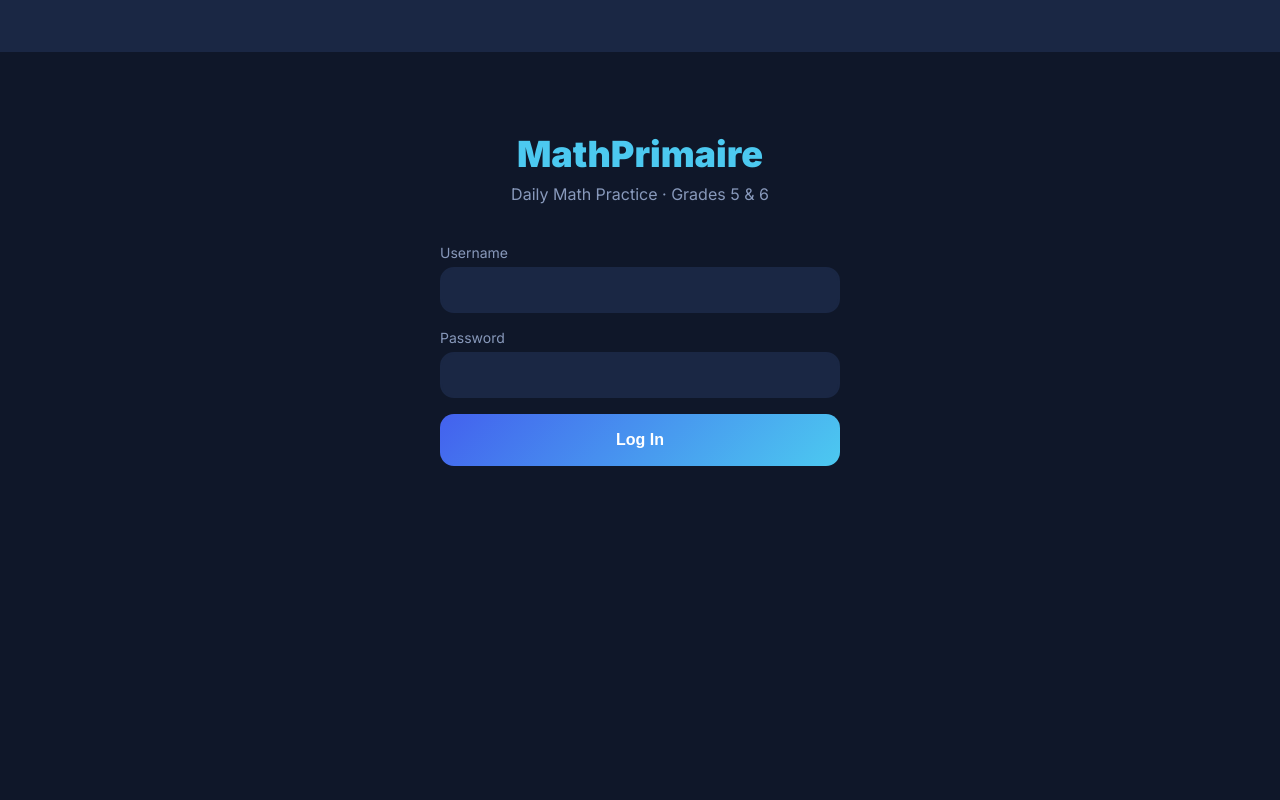
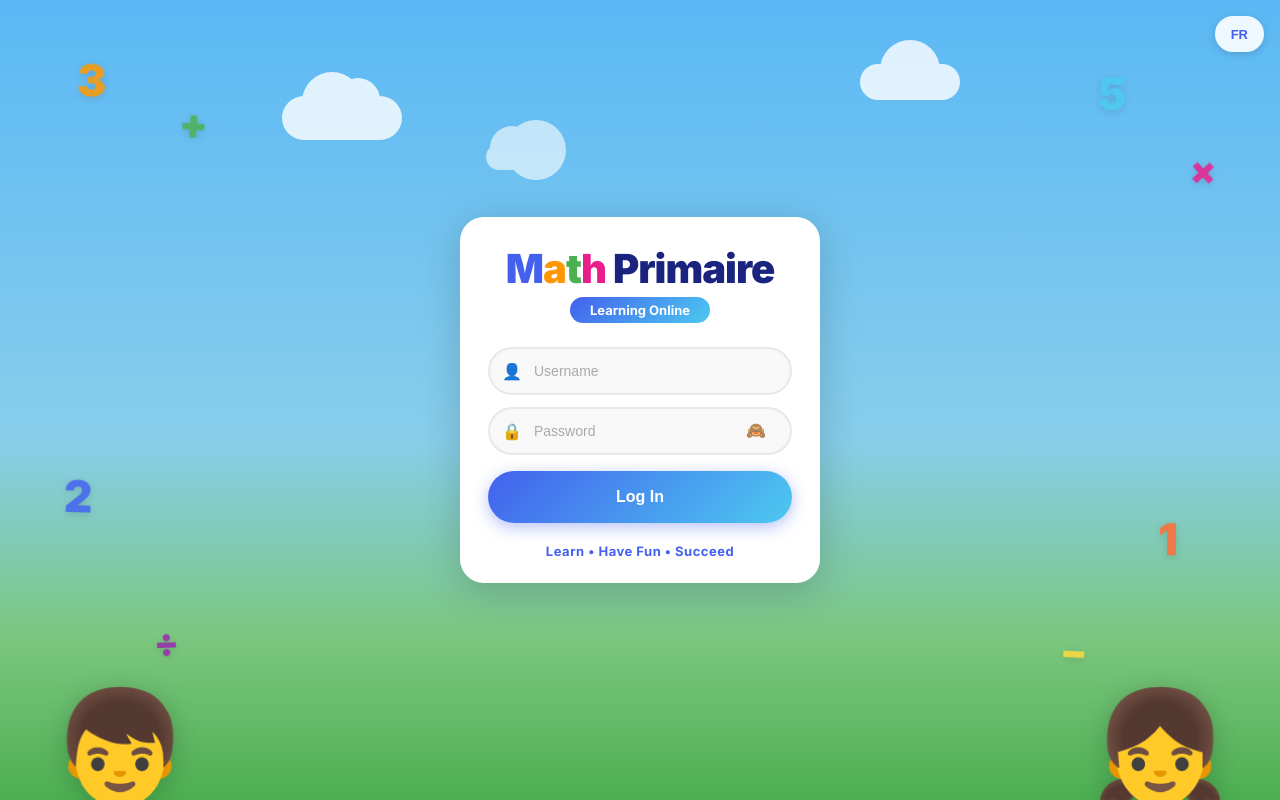
Before and after one commit to dmitriykryukov/primary-math, a SvelteKit app: page / in a window 1280 px wide. Built offline with nearby package versions, Linux system fonts and the light colour scheme; no server answers.

Commit message:
change ui auth

```diff
--- a/src/routes/+layout.svelte
+++ b/src/routes/+layout.svelte
@@ -20,11 +20,14 @@
   <link rel="icon" href="/favicon.ico" />
 </svelte:head>
 
-<TopBar />
-<main>
+{#if page.url.pathname !== '/'}
+  <TopBar />
+{/if}
+<main class:login-main={page.url.pathname === '/'}>
   {@render children()}
 </main>
 
 <style>
   main { max-width: 800px; margin: 0 auto; padding: 20px 16px; }
+  main.login-main { max-width: 100%; padding: 0; margin: 0; }
 </style>
--- a/src/routes/+page.svelte
+++ b/src/routes/+page.svelte
@@ -1,5 +1,5 @@
 <script lang="ts">
-  import { t, lang } from '$lib/i18n/index';
+  import { t, lang, setLang } from '$lib/i18n/index';
   import { login, authStore } from '$lib/stores/auth';
   import { goto } from '$app/navigation';
 
@@ -7,6 +7,7 @@
   let password = $state('');
   let error = $state('');
   let loading = $state(false);
+  let showPassword = $state(false);
 
   $effect(() => {
     if ($authStore.user) redirectByRole($authStore.user.role);
@@ -33,47 +34,281 @@
   }
 </script>
 
-<div class="login-wrap">
-  <h1>MathPrimaire</h1>
-  <p class="subtitle">
-    {$lang === 'en' ? 'Daily Math Practice · Grades 5 & 6' : 'Pratique quotidienne · 5e et 6e année'}
-  </p>
+<div class="page">
 
-  <form onsubmit={handleSubmit}>
-    <label>
-      {t('username', $lang)}
-      <input bind:value={username} type="text" autocomplete="username" required />
-    </label>
-    <label>
-      {t('password', $lang)}
-      <input bind:value={password} type="password" autocomplete="current-password" required />
-    </label>
-    {#if error}<p class="error">{error}</p>{/if}
-    <button type="submit" disabled={loading} class="btn-primary">
-      {loading ? '…' : t('login', $lang)}
-    </button>
-  </form>
+  <!-- Language toggle -->
+  <button class="lang-btn" onclick={() => setLang($lang === 'en' ? 'fr' : 'en')}>
+    {$lang === 'en' ? 'FR' : 'EN'}
+  </button>
+
+  <!-- Floating math decorations -->
+  <div class="deco" style="top:8%;left:6%;color:#FF9800;animation-delay:0s">3</div>
+  <div class="deco" style="top:14%;left:14%;color:#4CAF50;font-size:42px;animation-delay:0.5s">+</div>
+  <div class="deco" style="top:60%;left:5%;color:#4361EE;animation-delay:1s">2</div>
+  <div class="deco" style="top:78%;left:12%;color:#9C27B0;font-size:36px;animation-delay:1.5s">÷</div>
+  <div class="deco" style="top:10%;right:12%;color:#4CC9F0;animation-delay:0.3s">5</div>
+  <div class="deco" style="top:20%;right:5%;color:#E91E8C;font-size:38px;animation-delay:0.8s">×</div>
+  <div class="deco" style="top:65%;right:8%;color:#FF6B35;animation-delay:1.2s">1</div>
+  <div class="deco" style="top:80%;right:15%;color:#FFD93D;font-size:40px;animation-delay:0.2s">−</div>
+
+  <!-- Clouds -->
+  <div class="cloud" style="top:12%;left:22%"></div>
+  <div class="cloud" style="top:8%;right:25%;width:100px;height:36px"></div>
+  <div class="cloud" style="top:18%;left:38%;width:70px;height:26px;opacity:0.6"></div>
+
+  <!-- Characters -->
+  <div class="char char-left">👦</div>
+  <div class="char char-right">👧</div>
+
+  <!-- Login card -->
+  <div class="card">
+    <!-- Logo -->
+    <div class="logo">
+      <span class="l-blue">M</span><span class="l-orange">a</span><span class="l-green">t</span><span class="l-pink">h</span>
+      <span class="l-purple"> Primaire</span>
+    </div>
+    <div class="subtitle-pill">
+      {$lang === 'en' ? 'Learning Online' : 'Apprentissage en ligne'}
+    </div>
+
+    <!-- Form -->
+    <form onsubmit={handleSubmit}>
+      <div class="field">
+        <span class="field-icon">👤</span>
+        <input
+          type="text"
+          bind:value={username}
+          placeholder={t('username', $lang)}
+          autocomplete="username"
+          required
+        />
+      </div>
+      <div class="field">
+        <span class="field-icon">🔒</span>
+        <input
+          type={showPassword ? 'text' : 'password'}
+          bind:value={password}
+          placeholder={t('password', $lang)}
+          autocomplete="current-password"
+          required
+        />
+        <button
+          type="button"
+          class="eye-btn"
+          onclick={() => showPassword = !showPassword}
+          aria-label="Toggle password visibility"
+        >
+          {showPassword ? '👁' : '🙈'}
+        </button>
+      </div>
+      {#if error}<p class="error">{error}</p>{/if}
+      <button type="submit" class="btn-login" disabled={loading}>
+        {loading ? '…' : t('login', $lang)}
+      </button>
+    </form>
+
+    <!-- Tagline -->
+    <p class="tagline">
+      {$lang === 'en'
+        ? 'Learn • Have Fun • Succeed'
+        : 'Apprendre • S\'amuser • Réussir'}
+    </p>
+  </div>
+
 </div>
 
 <style>
-  .login-wrap {
-    max-width: 400px; margin: 60px auto; text-align: center;
+  :global(body) { background: #5bb8f5; }
+
+  .page {
+    min-height: 100dvh;
+    background: linear-gradient(180deg, #5bb8f5 0%, #87CEEB 55%, #7BC67E 80%, #4CAF50 100%);
+    display: flex;
+    align-items: center;
+    justify-content: center;
+    position: relative;
+    overflow: hidden;
+    padding: 20px;
   }
-  h1 { font-size: 36px; font-weight: 900; color: var(--accent); margin-bottom: 8px; }
-  .subtitle { color: var(--muted); margin-bottom: 40px; }
-  form { display: flex; flex-direction: column; gap: 16px; text-align: left; }
-  label { display: flex; flex-direction: column; gap: 6px; font-size: 14px; color: var(--muted); }
-  input {
-    background: var(--surface); border: 2px solid var(--surface);
-    color: var(--text); border-radius: var(--radius); padding: 12px 16px;
-    font-size: 16px; min-height: 44px;
+
+  /* Language toggle */
+  .lang-btn {
+    position: absolute;
+    top: 16px;
+    right: 16px;
+    background: rgba(255,255,255,0.9);
+    border: none;
+    border-radius: 999px;
+    padding: 6px 16px;
+    font-size: 13px;
+    font-weight: 800;
+    color: #4361EE;
+    cursor: pointer;
+    z-index: 10;
+    min-height: 36px;
+    box-shadow: 0 2px 8px rgba(0,0,0,0.15);
   }
-  input:focus { outline: none; border-color: var(--primary); }
-  .btn-primary {
-    background: linear-gradient(135deg, var(--primary), var(--accent));
-    color: white; border: none; border-radius: var(--radius);
-    padding: 14px; font-size: 16px; font-weight: 700; min-height: 52px;
+  .lang-btn:hover { background: white; }
+
+  /* Floating decorations */
+  .deco {
+    position: absolute;
+    font-size: 44px;
+    font-weight: 900;
+    opacity: 0.85;
+    animation: float 3s ease-in-out infinite;
+    pointer-events: none;
+    text-shadow: 0 2px 8px rgba(0,0,0,0.15);
+  }
+  @keyframes float {
+    0%, 100% { transform: translateY(0px) rotate(-3deg); }
+    50%       { transform: translateY(-14px) rotate(3deg); }
+  }
+
+  /* Clouds */
+  .cloud {
+    position: absolute;
+    width: 120px;
+    height: 44px;
+    background: white;
+    border-radius: 999px;
+    opacity: 0.8;
+    pointer-events: none;
+  }
+  .cloud::before, .cloud::after {
+    content: '';
+    position: absolute;
+    background: white;
+    border-radius: 50%;
+  }
+  .cloud::before { width: 60px; height: 60px; top: -24px; left: 20px; }
+  .cloud::after  { width: 44px; height: 44px; top: -18px; right: 22px; }
+
+  /* Characters */
+  .char {
+    position: absolute;
+    font-size: 110px;
+    bottom: 0;
+    line-height: 1;
+    pointer-events: none;
+    filter: drop-shadow(0 4px 12px rgba(0,0,0,0.2));
+  }
+  .char-left  { left: 4%; }
+  .char-right { right: 4%; }
+
+  /* Login card */
+  .card {
+    background: white;
+    border-radius: 24px;
+    padding: 32px 28px 24px;
+    width: 100%;
+    max-width: 360px;
+    box-shadow: 0 8px 40px rgba(0,0,0,0.18);
+    text-align: center;
+    position: relative;
+    z-index: 5;
+  }
+
+  /* Logo */
+  .logo {
+    font-size: 40px;
+    font-weight: 900;
+    line-height: 1;
+    margin-bottom: 8px;
+    letter-spacing: -1px;
+  }
+  .l-blue   { color: #4361EE; }
+  .l-orange { color: #FF9800; }
+  .l-green  { color: #4CAF50; }
+  .l-pink   { color: #E91E8C; }
+  .l-purple { color: #1a237e; }
+
+  .subtitle-pill {
+    display: inline-block;
+    background: linear-gradient(135deg, #4361EE, #4CC9F0);
+    color: white;
+    border-radius: 999px;
+    padding: 5px 20px;
+    font-size: 13px;
+    font-weight: 700;
+    margin-bottom: 24px;
+  }
+
+  /* Form */
+  form { display: flex; flex-direction: column; gap: 12px; }
+
+  .field {
+    position: relative;
+    display: flex;
+    align-items: center;
+  }
+  .field-icon {
+    position: absolute;
+    left: 14px;
+    font-size: 16px;
+    pointer-events: none;
+  }
+  .field input {
+    width: 100%;
+    padding: 13px 44px 13px 44px;
+    border: 2px solid #e8e8e8;
+    border-radius: 999px;
+    font-size: 14px;
+    color: #333;
+    background: #f8f8f8;
+    outline: none;
+    box-sizing: border-box;
+    min-height: 48px;
+  }
+  .field input:focus { border-color: #4361EE; background: white; }
+  .field input::placeholder { color: #aaa; }
+
+  .eye-btn {
+    position: absolute;
+    right: 14px;
+    background: none;
+    border: none;
+    font-size: 16px;
     cursor: pointer;
+    padding: 4px;
+    line-height: 1;
   }
-  .error { color: var(--danger); font-size: 14px; }
+
+  .btn-login {
+    background: linear-gradient(135deg, #4361EE, #4CC9F0);
+    color: white;
+    border: none;
+    border-radius: 999px;
+    padding: 14px;
+    font-size: 16px;
+    font-weight: 800;
+    min-height: 52px;
+    cursor: pointer;
+    box-shadow: 0 4px 16px rgba(67,97,238,0.4);
+    transition: opacity 0.15s;
+    margin-top: 4px;
+  }
+  .btn-login:hover { opacity: 0.9; }
+  .btn-login:disabled { opacity: 0.5; cursor: not-allowed; }
+
+  .error {
+    color: #E53935;
+    font-size: 13px;
+    margin: 0;
+    font-weight: 600;
+  }
+
+  .tagline {
+    margin: 20px 0 0;
+    font-size: 13px;
+    font-weight: 700;
+    color: #4361EE;
+    letter-spacing: 0.5px;
+  }
+
+  /* Hide characters on small screens */
+  @media (max-width: 640px) {
+    .char { display: none; }
+    .deco { font-size: 28px; }
+  }
 </style>
```
